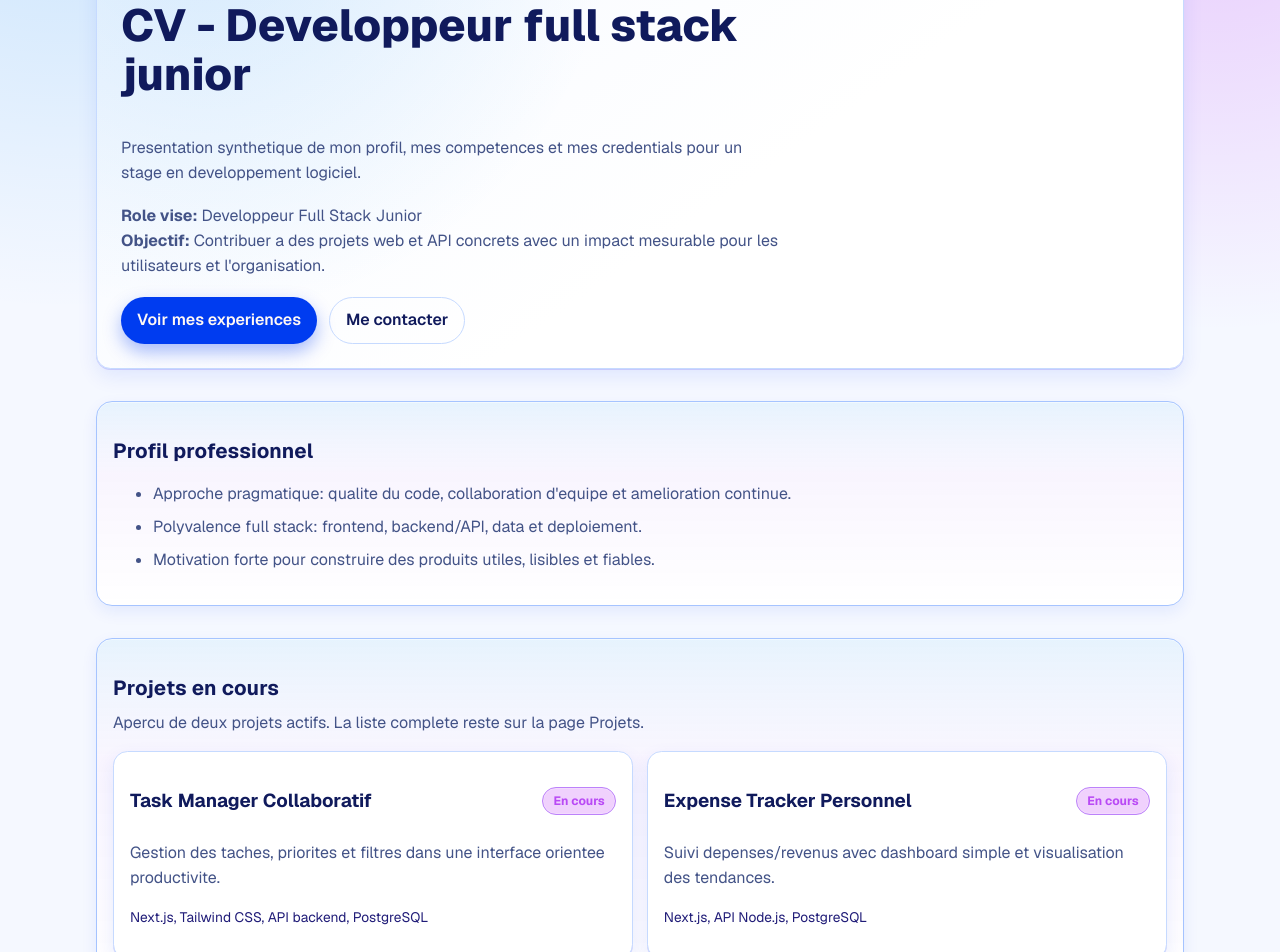
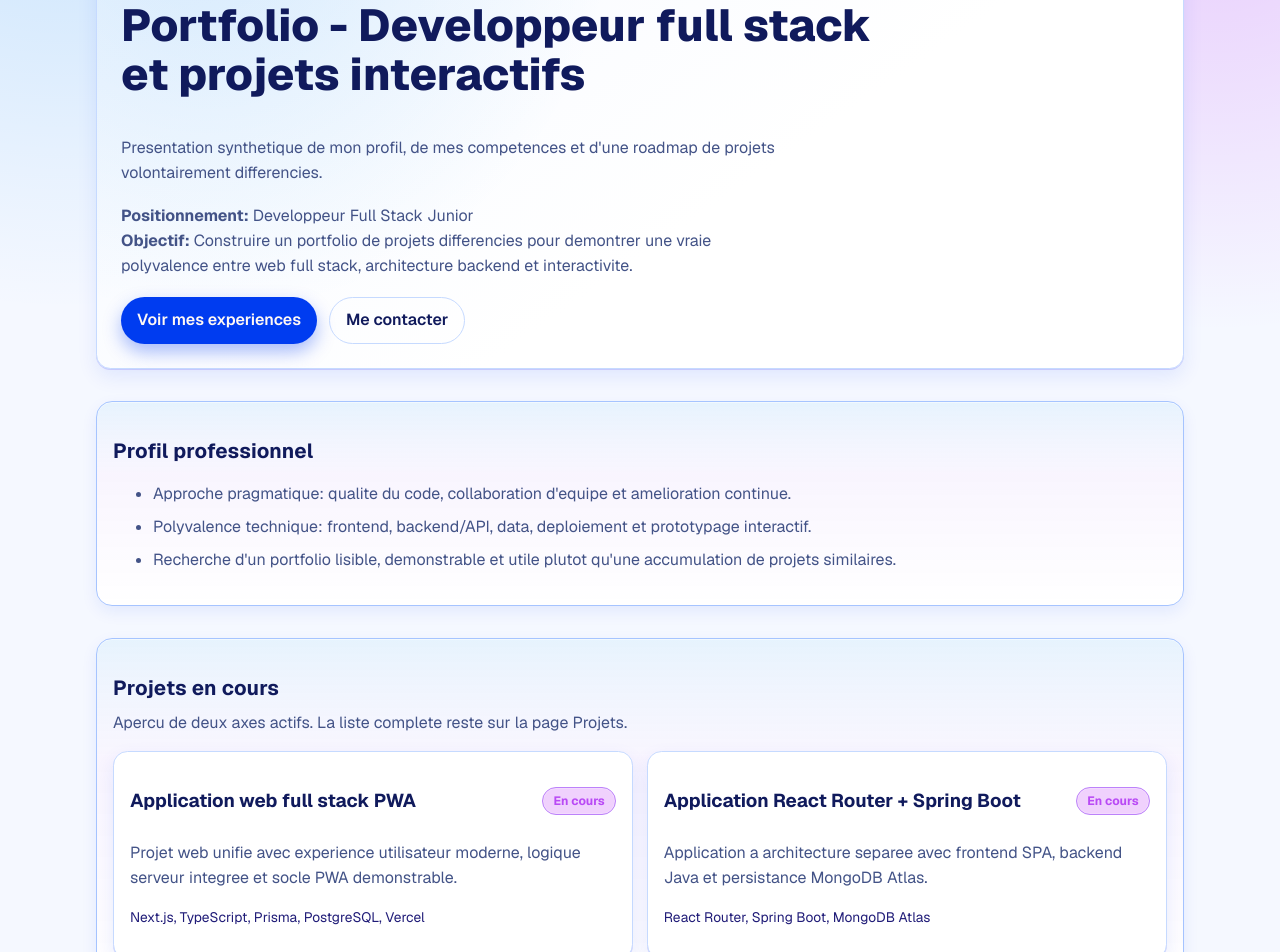
Before and after one commit to KenCacciabueOrif/Portfolio, a Next.js app in the folder portfolio-website/: page / in a window 1280 px wide. Shown: the part 200-1152 px from the top of the page. Built offline with nearby package versions, Linux system fonts and the light colour scheme; no server answers.

Commit message:
docs: révision projets future

```diff
--- a/portfolio-website/src/app/contact/page.tsx
+++ b/portfolio-website/src/app/contact/page.tsx
@@ -5,7 +5,7 @@ import { createPageMetadata } from "@/src/config/seo";
 import { contactCopy, siteMetadata } from "@/src/content/copy";
 import { contactInfo, socialLinks } from "@/src/content/site";
 
-// SEO dedie a /contact pour cibler les requetes de prise de contact/candidature.
+// SEO dedie a /contact pour centraliser les points de contact du portfolio.
 export const metadata: Metadata = createPageMetadata({
   title: siteMetadata.contact.title,
   description: siteMetadata.contact.description,
@@ -13,7 +13,7 @@ export const metadata: Metadata = createPageMetadata({
 
 export default function ContactPage() {
   return (
-    // Page orientee conversion: message de disponibilite, coordonnees, puis actions de contact.
+    // Page orientee contact: coordonnees, disponibilite portfolio, puis actions de contact.
     <div className="space-y-8">
       <section className="hero-panel">
         <p className="eyebrow">Contact</p>
@@ -32,7 +32,7 @@ export default function ContactPage() {
             Telephone: <a href={`tel:${contactInfo.phone}`}>+41 79 721 69 23</a>
           </li>
           <li>Localisation: {contactInfo.location}</li>
-          <li>Disponibilite: {contactInfo.availability}</li>
+          <li>Statut: {contactInfo.availability}</li>
         </ul>
       </section>
 
--- a/portfolio-website/src/app/layout.tsx
+++ b/portfolio-website/src/app/layout.tsx
@@ -50,7 +50,7 @@ export default function RootLayout({
           {children}
         </main>
         <footer className="site-footer mx-auto w-full max-w-[23.5rem] px-3 pb-8 pt-2 text-sm sm:max-w-6xl sm:px-8 sm:pb-10">
-          Ken D. Cacciabue - Portfolio et candidature stage
+          Ken D. Cacciabue - Portfolio de projets logiciels
         </footer>
       </body>
     </html>
--- a/portfolio-website/src/app/page.tsx
+++ b/portfolio-website/src/app/page.tsx
@@ -22,14 +22,14 @@ export const metadata: Metadata = createPageMetadata({
 
 export default function Home() {
   return (
-    // Page d'accueil orientee CV: profil, competences, credentials et actions de contact.
+    // Page d'accueil orientee portfolio: profil, competences, credentials et axes de projets.
     <div className="space-y-7 sm:space-y-8">
       <section className="hero-panel">
         <p className="eyebrow">{cvIdentity.name}</p>
         <h1 className="hero-title">{homeCopy.heroTitle}</h1>
         <p className="hero-copy">{homeCopy.heroSummary}</p>
         <p className="hero-copy">
-          <strong>Role vise:</strong> {cvIdentity.role}
+          <strong>Positionnement:</strong> {cvIdentity.role}
           <br />
           <strong>Objectif:</strong> {cvIdentity.objective}
         </p>
@@ -55,7 +55,7 @@ export default function Home() {
       <section className="section-box">
         <h2 className="section-title">Projets en cours</h2>
         <p className="project-summary section-intro">
-          Apercu de deux projets actifs. La liste complete reste sur la page Projets.
+          Apercu de deux axes actifs. La liste complete reste sur la page Projets.
         </p>
         <div className="section-content-grid sm:grid-cols-2">
           {projects.slice(0, 2).map((project) => (
--- a/portfolio-website/src/content/copy.ts
+++ b/portfolio-website/src/content/copy.ts
@@ -4,11 +4,11 @@
 export const siteMetadata = {
   defaultTitle: "Portfolio - Ken D. Cacciabue",
   defaultDescription:
-    "Portfolio developpeur full stack junior: CV, competences, experiences et contact stage.",
+    "Portfolio de projets logiciels: vitrine personnelle, competences, experiences et roadmap de projets differencies.",
   home: {
     title: "Accueil | Portfolio - Ken D. Cacciabue",
     description:
-      "CV developpeur full stack junior: competences, credentials, formation et points de contact.",
+      "Presentation synthetique du profil, des competences et des trois axes projets du portfolio.",
   },
   about: {
     title: "A propos | Portfolio - Ken D. Cacciabue",
@@ -18,19 +18,19 @@ export const siteMetadata = {
   projects: {
     title: "Projets | Portfolio - Ken D. Cacciabue",
     description:
-      "Roadmap des projets 2026: Task Manager, Expense Tracker, URL Shortener et Notes App.",
+      "Roadmap des projets 2026: une application Next.js full stack PWA, une application React Router avec Spring Boot et un prototype Godot.",
   },
   contact: {
     title: "Contact | Portfolio - Ken D. Cacciabue",
     description:
-      "Contact stage developpement logiciel: email, telephone, localisation et liens professionnels.",
+      "Coordonnees, liens professionnels et point de contact autour du portfolio et des projets en cours.",
   },
 };
 
 export const homeCopy = {
-  heroTitle: "CV - Developpeur full stack junior",
+  heroTitle: "Portfolio - Developpeur full stack et projets interactifs",
   heroSummary:
-    "Presentation synthetique de mon profil, mes competences et mes credentials pour un stage en developpement logiciel.",
+    "Presentation synthetique de mon profil, de mes competences et d'une roadmap de projets volontairement differencies.",
 };
 
 export const aboutCopy = {
@@ -42,11 +42,11 @@ export const aboutCopy = {
 export const projectsCopy = {
   heroTitle: "Roadmap projets 2026",
   heroSummary:
-    "Ces projets sont en cours de construction dans un ordre defini pour demontrer des competences full stack complementaires.",
+    "Ces trois projets sont concus pour montrer des competences differentes: web full stack unifie, architecture frontend/backend separee et interactivite hors web.",
 };
 
 export const contactCopy = {
-  heroTitle: "Candidature stage developpement logiciel",
+  heroTitle: "Contact et suivi du portfolio",
   heroSummary:
-    "Je recherche un stage pour contribuer sur des sujets web full stack, API backend, interactivite et architecture logicielle.",
+    "Cette page centralise mes coordonnees et mes liens professionnels pour suivre l'evolution du portfolio et des projets publies.",
 };
--- a/portfolio-website/src/content/site.ts
+++ b/portfolio-website/src/content/site.ts
@@ -51,41 +51,41 @@ export const contactInfo = {
   email: "kencacciabue@outlook.com",
   phone: "+41797216923",
   location: "Ste-Croix, Suisse",
-  availability: "stage dev logiciel (full stack / API)",
+  availability: "portfolio en evolution et projets demonstrables en preparation",
 };
 
 export const cvIdentity = {
   name: "Ken D. Cacciabue",
   role: "Developpeur Full Stack Junior",
   objective:
-    "Contribuer a des projets web et API concrets avec un impact mesurable pour les utilisateurs et l'organisation.",
+    "Construire un portfolio de projets differencies pour demontrer une vraie polyvalence entre web full stack, architecture backend et interactivite.",
   profile: [
     "Approche pragmatique: qualite du code, collaboration d'equipe et amelioration continue.",
-    "Polyvalence full stack: frontend, backend/API, data et deploiement.",
-    "Motivation forte pour construire des produits utiles, lisibles et fiables.",
+    "Polyvalence technique: frontend, backend/API, data, deploiement et prototypage interactif.",
+    "Recherche d'un portfolio lisible, demonstrable et utile plutot qu'une accumulation de projets similaires.",
   ],
 };
 
 export const cvSkillGroups: CvSkillGroup[] = [
   {
     label: "Web et frontend",
-    items: ["React.js", "Next.js", "TypeScript"],
+    items: ["React.js", "Next.js", "React Router", "TypeScript"],
   },
   {
     label: "Backend et API",
-    items: ["Java Spring Boot", "Node.js", "Express.js"],
+    items: ["Java Spring Boot", "Node.js", "API REST"],
   },
   {
     label: "Data",
-    items: ["PostgreSQL", "MySQL", "PL/SQL", "MongoDB", "Neo4j"],
+    items: ["PostgreSQL", "Prisma", "MongoDB Atlas", "MySQL", "PL/SQL"],
   },
   {
     label: "Outils et deploiement",
     items: ["Git", "Docker", "Python", "Vercel", "Shell/PowerShell"],
   },
   {
-    label: "Complementaires",
-    items: ["C#", "Godot (bases)", "Blender (bases)", "Cisco (bases)"],
+    label: "Interactivite et complementaires",
+    items: ["C#", "Godot", "Blender", "Cisco (bases)"],
   },
 ];
 
@@ -182,31 +182,24 @@ export const pastProjects: PastProject[] = [
 // Donnees des cartes projets reutilisees sur l'accueil (extrait) et la page projets (liste complete).
 export const projects: ProjectCard[] = [
   {
-    title: "Task Manager Collaboratif",
+    title: "Application web full stack PWA",
     summary:
-      "Gestion des taches, priorites et filtres dans une interface orientee productivite.",
-    stack: "Next.js, Tailwind CSS, API backend, PostgreSQL",
+      "Projet web unifie avec experience utilisateur moderne, logique serveur integree et socle PWA demonstrable.",
+    stack: "Next.js, TypeScript, Prisma, PostgreSQL, Vercel",
     status: "En cours",
   },
   {
-    title: "Expense Tracker Personnel",
+    title: "Application React Router + Spring Boot",
     summary:
-      "Suivi depenses/revenus avec dashboard simple et visualisation des tendances.",
-    stack: "Next.js, API Node.js, PostgreSQL",
+      "Application a architecture separee avec frontend SPA, backend Java et persistance MongoDB Atlas.",
+    stack: "React Router, Spring Boot, MongoDB Atlas",
     status: "En cours",
   },
   {
-    title: "URL Shortener & Analytics",
+    title: "Jeu ou prototype interactif Godot",
     summary:
-      "Creation de liens courts avec redirection et statistiques de clics par periode.",
-    stack: "Next.js, API backend, PostgreSQL",
-    status: "En cours",
-  },
-  {
-    title: "Notes App avec Tags & Search",
-    summary:
-      "Edition de notes en Markdown, tags multi-notes et recherche texte rapide.",
-    stack: "Next.js, API CRUD, PostgreSQL",
+      "Projet interactif hors web pour montrer logique gameplay, code C# et pipeline d'assets avec Blender.",
+    stack: "Godot, C#, Blender",
     status: "En cours",
   },
 ];
```
Also changed, not shown: 2 other files (tests, documents, lock files or other folders).
